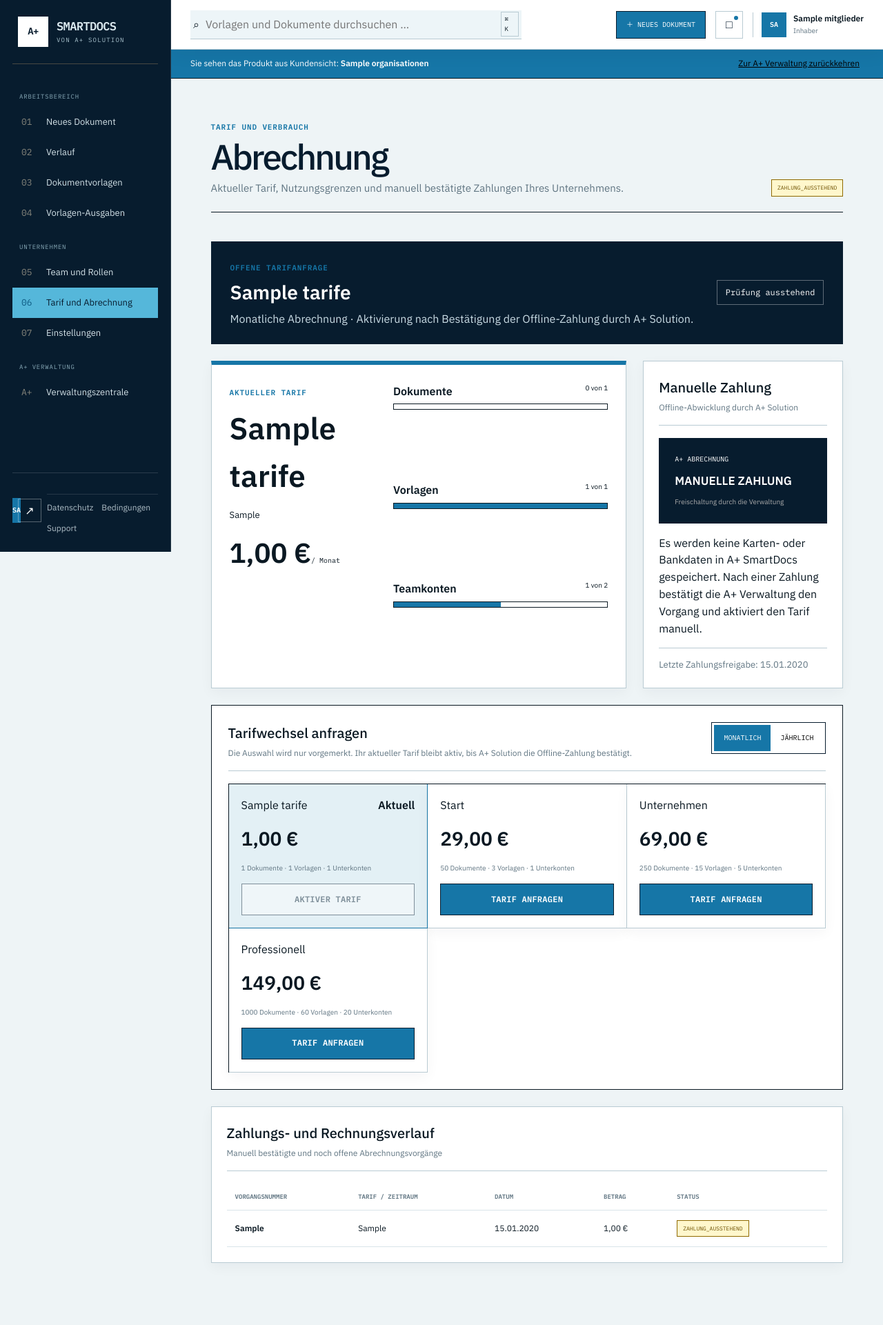
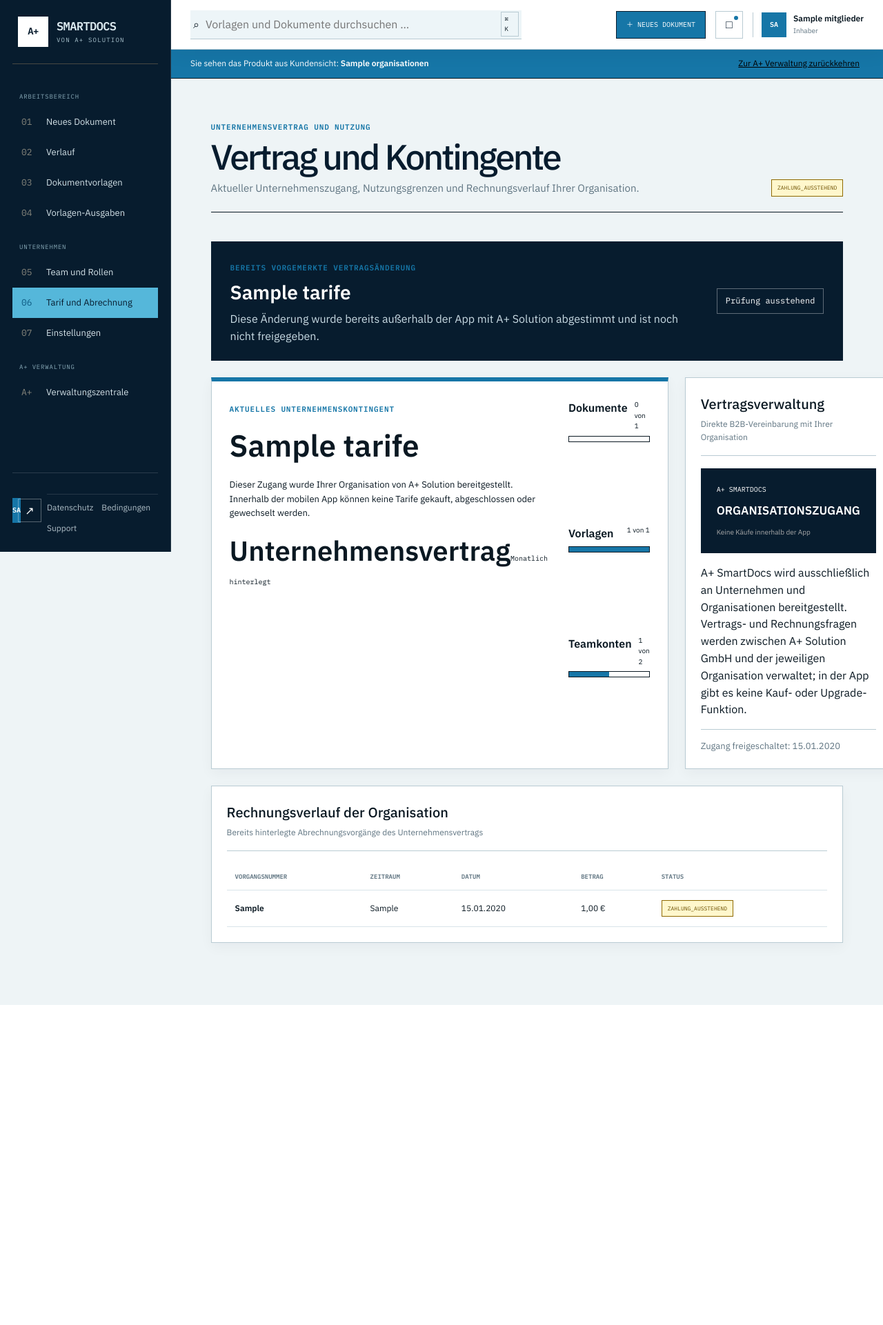
Before and after one commit to hsdarestani/A-SmartDocs, a FastAPI app: page /abrechnung in a window 1280 px wide. Shown: the whole page at 69% size. After the commit the page ends 1457 px from the top, so only its background shows below. Run offline with FastAPI, Linux system fonts and the light colour scheme; the visitor is signed in with stand-in values (Sample User, id 1); tables that the repository leaves empty hold one stand-in row (values such as "Sample post"); parts of the project's set-up code (start-up, migrations or seed data) failed here and were passed over.

Commit message:
Remove in-app plan changes and purchase language

```diff
--- a/app/templates/abrechnung.html
+++ b/app/templates/abrechnung.html
@@ -1,22 +1,22 @@
 {% extends "base.html" %}
-{% block titel %}Tarif und Abrechnung – A+ SmartDocs{% endblock %}
+{% block titel %}Vertrag und Kontingente – A+ SmartDocs{% endblock %}
 {% block inhalt %}
 <section class="seitenrahmen">
   <div class="seitenkopf">
-    <div><span class="uebertitel">Tarif und Verbrauch</span><h1>Abrechnung</h1><p>Aktueller Tarif, Nutzungsgrenzen und manuell bestätigte Zahlungen Ihres Unternehmens.</p></div>
+    <div><span class="uebertitel">Unternehmensvertrag und Nutzung</span><h1>Vertrag und Kontingente</h1><p>Aktueller Unternehmenszugang, Nutzungsgrenzen und Rechnungsverlauf Ihrer Organisation.</p></div>
     <span class="zustandsmarke {% if abonnement.status in ['aktiv','testphase','intern'] %}bereit{% endif %}">{{ abonnement.status }}</span>
   </div>
 
   {% if angefragter_tarif %}
   <section class="zahlungs-anfrage-banner">
-    <div><span class="uebertitel">Offene Tarifanfrage</span><h2>{{ angefragter_tarif.name }}</h2><p>{{ 'Jährliche' if abonnement.angefragter_zeitraum == 'jaehrlich' else 'Monatliche' }} Abrechnung · Aktivierung nach Bestätigung der Offline-Zahlung durch A+ Solution.</p></div>
+    <div><span class="uebertitel">Bereits vorgemerkte Vertragsänderung</span><h2>{{ angefragter_tarif.name }}</h2><p>Diese Änderung wurde bereits außerhalb der App mit A+ Solution abgestimmt und ist noch nicht freigegeben.</p></div>
     <span>Prüfung ausstehend</span>
   </section>
   {% endif %}
 
   <div class="abrechnungs-gitter">
     <section class="aktuelle-tarifkarte">
-      <div><span class="uebertitel">Aktueller Tarif</span><h2>{{ abonnement.tarif.name }}</h2><p>{{ abonnement.tarif.beschreibung }}</p><div class="tarif-preis"><strong>{{ abonnement.preis|geld }}</strong><small>/ {{ 'Jahr' if abonnement.abrechnungszeitraum == 'jaehrlich' else 'Monat' }}</small></div></div>
+      <div><span class="uebertitel">Aktuelles Unternehmenskontingent</span><h2>{{ abonnement.tarif.name }}</h2><p>Dieser Zugang wurde Ihrer Organisation von A+ Solution bereitgestellt. Innerhalb der mobilen App können keine Tarife gekauft, abgeschlossen oder gewechselt werden.</p><div class="tarif-preis"><strong>Unternehmensvertrag</strong><small>{{ 'Jährlich' if abonnement.abrechnungszeitraum == 'jaehrlich' else 'Monatlich' }} hinterlegt</small></div></div>
       <div class="tarif-verbrauch">
         <article><span><strong>Dokumente</strong><small>{{ kennzahlen.dokumente }} von {{ abonnement.dokument_limit }}</small></span><div><i style="--fortschritt:{{ kennzahlen.verbrauch_prozent }}%"></i></div></article>
         <article><span><strong>Vorlagen</strong><small>{{ kennzahlen.vorlagen }} von {{ abonnement.vorlagen_limit }}</small></span><div><i style="--fortschritt:{{ (kennzahlen.vorlagen / abonnement.vorlagen_limit * 100) if abonnement.vorlagen_limit else 0 }}%"></i></div></article>
@@ -25,21 +25,16 @@
     </section>
 
     <section class="inhaltskarte zahlungsart">
-      <div class="kartenkopf"><div><h2>Manuelle Zahlung</h2><p>Offline-Abwicklung durch A+ Solution</p></div></div>
-      <div class="kartenabbildung zahlungsmodus"><span>A+ ABRECHNUNG</span><strong>MANUELLE ZAHLUNG</strong><small>Freischaltung durch die Verwaltung</small></div>
-      <p class="zahlungs-hinweis">Es werden keine Karten- oder Bankdaten in A+ SmartDocs gespeichert. Nach einer Zahlung bestätigt die A+ Verwaltung den Vorgang und aktiviert den Tarif manuell.</p>
-      <span class="zahlungs-bestaetigung">Letzte Zahlungsfreigabe: {{ abonnement.aktiviert_am|datum if abonnement.aktiviert_am else 'nicht hinterlegt' }}</span>
+      <div class="kartenkopf"><div><h2>Vertragsverwaltung</h2><p>Direkte B2B-Vereinbarung mit Ihrer Organisation</p></div></div>
+      <div class="kartenabbildung zahlungsmodus"><span>A+ SMARTDOCS</span><strong>ORGANISATIONSZUGANG</strong><small>Keine Käufe innerhalb der App</small></div>
+      <p class="zahlungs-hinweis">A+ SmartDocs wird ausschließlich an Unternehmen und Organisationen bereitgestellt. Vertrags- und Rechnungsfragen werden zwischen A+ Solution GmbH und der jeweiligen Organisation verwaltet; in der App gibt es keine Kauf- oder Upgrade-Funktion.</p>
+      <span class="zahlungs-bestaetigung">Zugang freigeschaltet: {{ abonnement.aktiviert_am|datum if abonnement.aktiviert_am else 'nicht hinterlegt' }}</span>
     </section>
   </div>
 
-  <section class="tarifwechsel">
-    <div class="kartenkopf"><div><h2>Tarifwechsel anfragen</h2><p>Die Auswahl wird nur vorgemerkt. Ihr aktueller Tarif bleibt aktiv, bis A+ Solution die Offline-Zahlung bestätigt.</p></div><div class="abrechnungsumschalter klein"><button class="aktiv" data-zeitraum="monatlich">Monatlich</button><button data-zeitraum="jaehrlich">Jährlich</button></div></div>
-    <div class="tarifwechsel-raster">{% for tarif in tarife %}<form action="/abrechnung/tarif-wechseln" method="post" class="wechselkarte {% if tarif.id == abonnement.tarif_id %}aktuell{% endif %}"><input type="hidden" name="tarif_id" value="{{ tarif.id }}"><input class="zeitraumEingabe" type="hidden" name="zeitraum" value="monatlich"><div><span>{{ tarif.name }}</span>{% if tarif.id == abonnement.tarif_id %}<b>Aktuell</b>{% endif %}</div><strong class="monatspreis" data-monat="{{ tarif.monatspreis }}" data-jahr="{{ tarif.jahrespreis }}">{{ tarif.monatspreis|geld }}</strong><small>{{ tarif.dokumente_monat }} Dokumente · {{ tarif.vorlagen }} Vorlagen · {{ tarif.unterkonten }} Unterkonten</small><button class="schaltflaeche {% if tarif.id == abonnement.tarif_id %}sekundaer{% else %}primaer{% endif %} breit" type="submit" {% if tarif.id == abonnement.tarif_id %}disabled{% endif %}>{{ 'Aktiver Tarif' if tarif.id == abonnement.tarif_id else 'Tarif anfragen' }}</button></form>{% endfor %}</div>
-  </section>
-
   <section class="inhaltskarte rechnungsliste">
-    <div class="kartenkopf"><div><h2>Zahlungs- und Rechnungsverlauf</h2><p>Manuell bestätigte und noch offene Abrechnungsvorgänge</p></div></div>
-    <div class="tabellenrahmen"><table><thead><tr><th>Vorgangsnummer</th><th>Tarif / Zeitraum</th><th>Datum</th><th>Betrag</th><th>Status</th></tr></thead><tbody>{% for rechnung in rechnungen %}<tr><td><strong>{{ rechnung.nummer }}</strong></td><td>{{ rechnung.abrechnungszeitraum }}</td><td>{{ rechnung.erstellt_am|datum }}</td><td>{{ rechnung.betrag|geld }}</td><td><span class="zustandsmarke {% if rechnung.status == 'bezahlt' %}bereit{% endif %}">{{ rechnung.status }}</span></td></tr>{% else %}<tr><td colspan="5">Noch keine Abrechnungsvorgänge vorhanden.</td></tr>{% endfor %}</tbody></table></div>
+    <div class="kartenkopf"><div><h2>Rechnungsverlauf der Organisation</h2><p>Bereits hinterlegte Abrechnungsvorgänge des Unternehmensvertrags</p></div></div>
+    <div class="tabellenrahmen"><table><thead><tr><th>Vorgangsnummer</th><th>Zeitraum</th><th>Datum</th><th>Betrag</th><th>Status</th></tr></thead><tbody>{% for rechnung in rechnungen %}<tr><td><strong>{{ rechnung.nummer }}</strong></td><td>{{ rechnung.abrechnungszeitraum }}</td><td>{{ rechnung.erstellt_am|datum }}</td><td>{{ rechnung.betrag|geld }}</td><td><span class="zustandsmarke {% if rechnung.status == 'bezahlt' %}bereit{% endif %}">{{ rechnung.status }}</span></td></tr>{% else %}<tr><td colspan="5">Noch keine Abrechnungsvorgänge vorhanden.</td></tr>{% endfor %}</tbody></table></div>
   </section>
 </section>
 {% endblock %}
```
